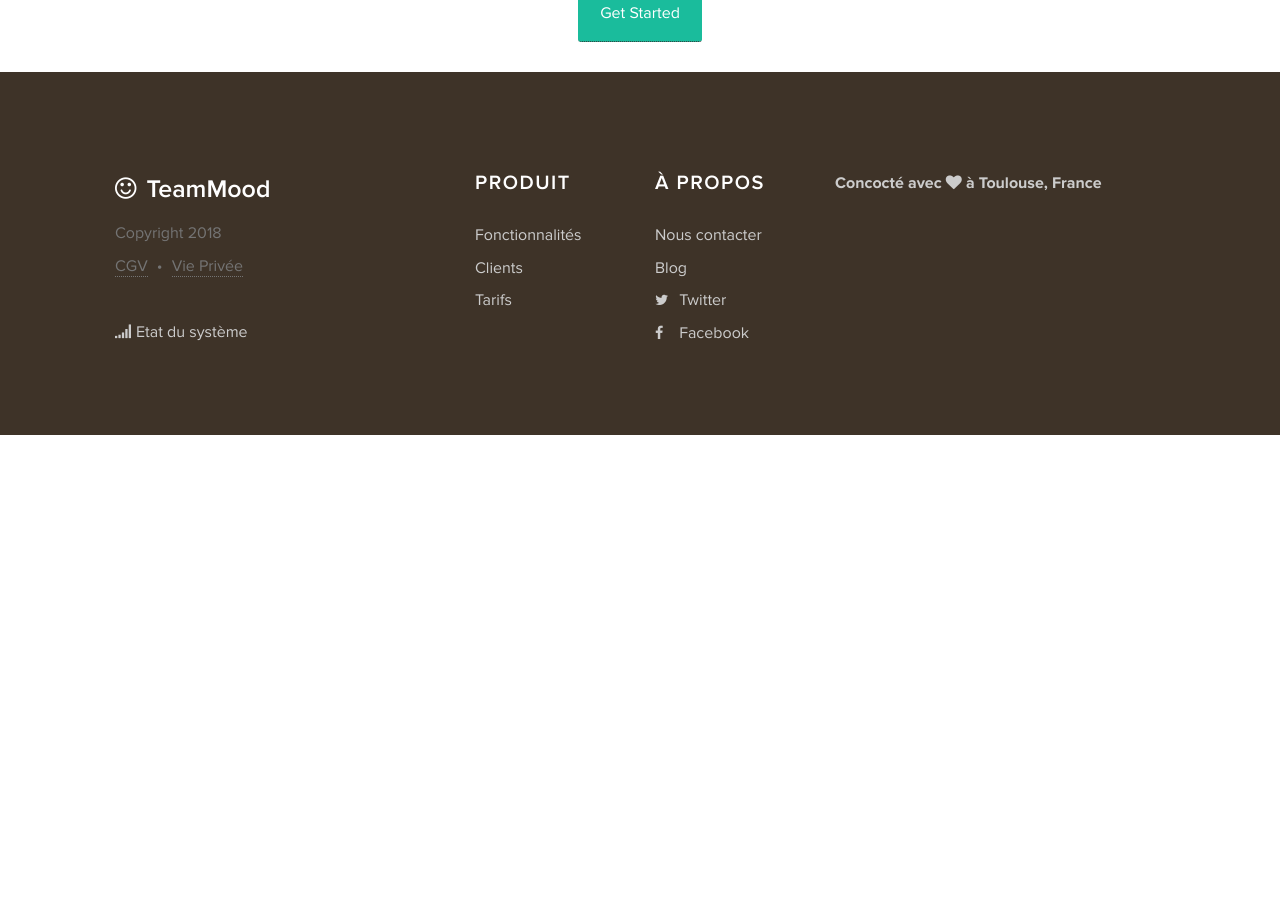
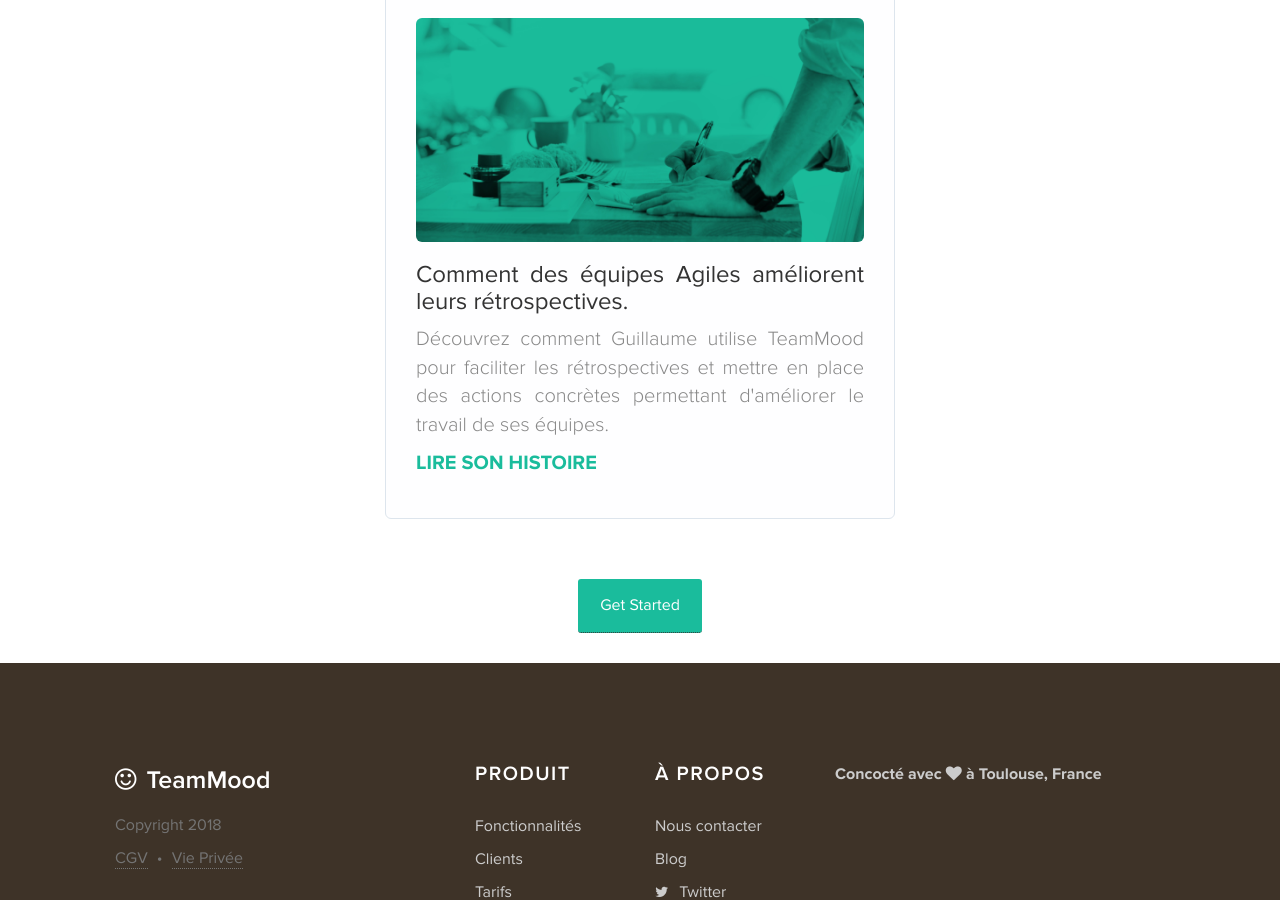
Before and after one commit to TeamMood/landing-page, a Jekyll site: the page built from fr/success/index.html, in a window 1280 px wide and 900 px high, scrolled down 1138 px. Built offline with Jekyll 4.4.1, drawn with Linux system fonts in a browser that asks for light colours; nearby versions of some CDN libraries; a script that is not in the unit is left out; comment, search, counter and statistics services are not loaded; before the commit the page ends 1573 px from its top, so only the background shows below that.

Commit message:
Nouvelle Success Story.

```diff
--- a/fr/success/index.html
+++ b/fr/success/index.html
@@ -64,20 +64,20 @@
         </div>
     </div>
 </div>
-<!--<div class="homepage-api">-->
-    <!--<div class="container">-->
-        <!--<div class="row">-->
-            <!--<div class="col-md-6 col-md-offset-3">-->
-                <!--<div class="story">-->
-                    <!--<img class="img-responsive img-rounded" src="/images/success/lunch.jpg">-->
-                    <!--<h3 class="text-justify">Comment des équipes Agiles améliorent leurs rétrospectives.</h3>-->
-                    <!--<p class="text-justify">Découvrez comment Guillaume utilise TeamMood pour faciliter les rétrospectives et mettre en place des actions concrètes permettant d'améliorer le travail de ses équipes.</p>-->
-                    <!--<p class="text-justify"><strong><a href="#">LIRE SON HISTOIRE</a></strong></p>-->
-                <!--</div>-->
-            <!--</div>-->
-        <!--</div>-->
-    <!--</div>-->
-<!--</div>-->
+<div class="homepage-api">
+    <div class="container">
+        <div class="row">
+            <div class="col-md-6 col-md-offset-3">
+                <div class="story">
+                    <img class="img-responsive img-rounded" src="/images/success/lunch.jpg">
+                    <h3 class="text-justify">Comment des équipes Agiles améliorent leurs rétrospectives.</h3>
+                    <p class="text-justify">Découvrez comment Guillaume utilise TeamMood pour faciliter les rétrospectives et mettre en place des actions concrètes permettant d'améliorer le travail de ses équipes.</p>
+                    <p class="text-justify"><strong><a href="Success-story-banque-fr.pdf">LIRE SON HISTOIRE</a></strong></p>
+                </div>
+            </div>
+        </div>
+    </div>
+</div>
 
 
 <div class="content-page">
```
Also changed, not shown: 1 other file.
